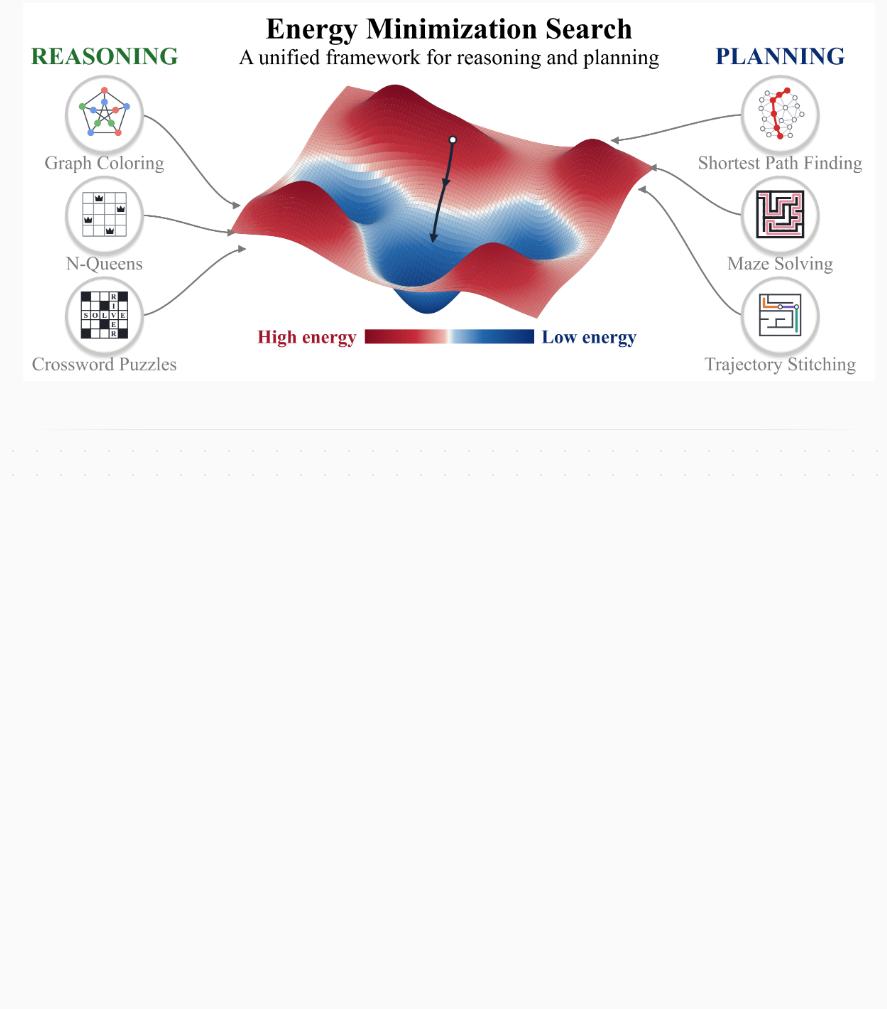
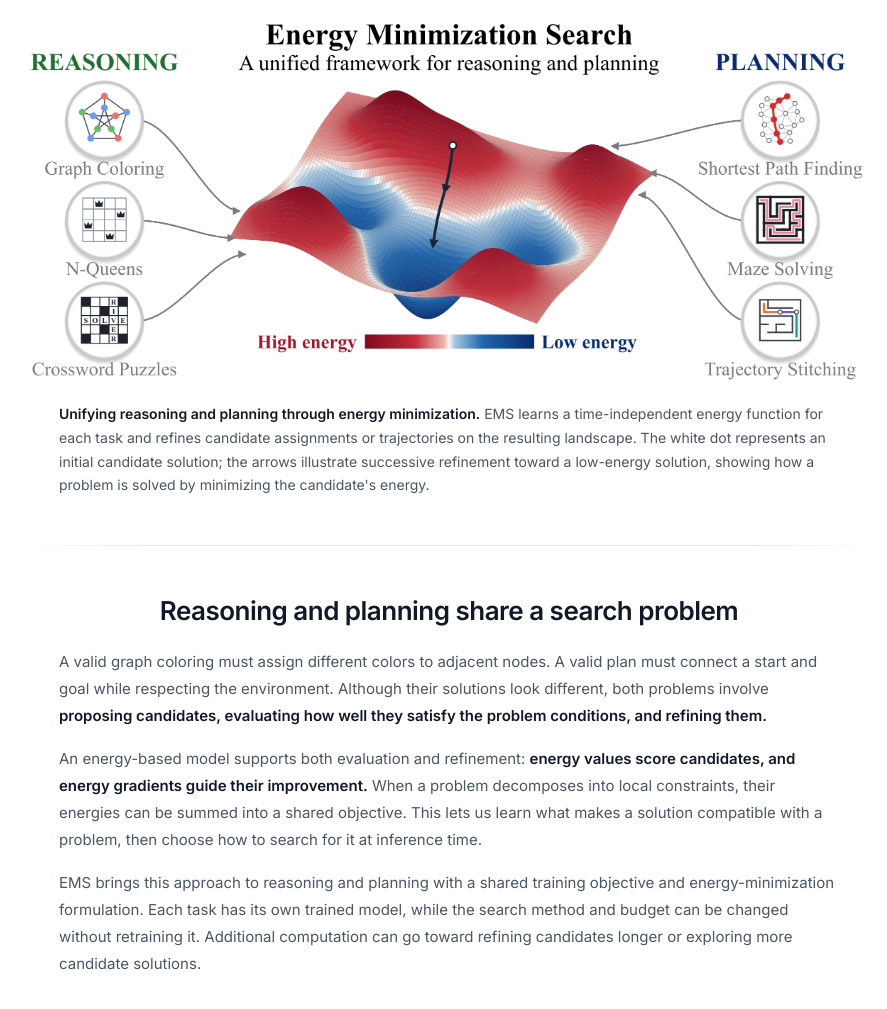
Before and after one commit to energy-based-model/ems, a plain HTML site: page docs/index.html in a window 1280 px wide. Shown: the part 761-1770 px from the top of the page, without its empty margins (191-1078 px from the left). Before the commit the page ends 1239 px from the top, so only its background shows below. Drawn offline with Linux system fonts and the light colour scheme; some icons are missing.

Commit message:
added section

```diff
--- a/docs/index.html
+++ b/docs/index.html
@@ -40,7 +40,7 @@
 
     <style>
       :root {
-        --bg: #fafafa;
+        --bg: #ffffff;
         --surface: #ffffff;
         --text-main: #111827;
         --text-muted: #4b5563;
@@ -72,19 +72,11 @@
         line-height: 1.65;
         -webkit-font-smoothing: antialiased;
         -moz-osx-font-smoothing: grayscale;
-        background-image: radial-gradient(#e5e7eb 1px, transparent 1px);
-        background-size: 24px 24px;
-        background-position: 0 0;
       }
 
       .page-backdrop {
         min-height: 100vh;
-        background: linear-gradient(
-          180deg,
-          rgba(250, 250, 250, 0.65) 0%,
-          rgba(250, 250, 250, 0.96) 320px,
-          var(--bg) 100%
-        );
+        background: var(--bg);
       }
 
       .container {
@@ -131,7 +123,7 @@
         flex-wrap: wrap;
         justify-content: center;
         gap: 0.5rem 2rem;
-        font-size: 1rem;
+        font-size: 1.125rem;
         font-weight: 500;
         margin-bottom: 0.75rem;
       }
@@ -153,7 +145,7 @@
         gap: 0.25rem 1.5rem;
         margin-bottom: 1.5rem;
         color: var(--text-muted);
-        font-size: 0.925rem;
+        font-size: 1rem;
       }
 
       .author-item a {
@@ -310,6 +302,43 @@
         height: auto;
       }
 
+      .overview-figure figcaption {
+        max-width: 780px;
+        margin: 1rem auto 0;
+        color: var(--text-muted);
+        font-size: 0.875rem;
+        line-height: 1.7;
+      }
+
+      .content-section {
+        max-width: 780px;
+        margin: 0 auto 3.5rem;
+      }
+
+      .content-section h2 {
+        margin-bottom: 1.25rem;
+        text-align: center;
+        font-size: clamp(1.3rem, 3vw, 1.625rem);
+        font-weight: 600;
+        line-height: 1.3;
+        letter-spacing: -0.02em;
+      }
+
+      .content-section p {
+        color: var(--text-muted);
+        line-height: 1.8;
+      }
+
+      .content-section p + p {
+        margin-top: 1rem;
+      }
+
+      .content-section strong,
+      .overview-figure strong {
+        color: var(--text-main);
+        font-weight: 600;
+      }
+
       /* Divider */
       .section-divider {
         height: 1px;
@@ -323,7 +352,7 @@
         }
         .authors-list {
           gap: 0.4rem 1.25rem;
-          font-size: 0.9375rem;
+          font-size: 1.0625rem;
         }
         .btn {
           padding: 0.55rem 1.1rem;
@@ -345,15 +374,14 @@
 
           <div class="authors-list">
             <span class="author-item">
-              <a href="#" target="_blank" rel="noopener noreferrer">
+              <a href="https://axr2718.github.io" target="_blank" rel="noopener noreferrer">
                 Adrian Rodriguez</a><sup>1</sup>
             </span>
             <span class="author-item">
-              <a href="#" target="_blank" rel="noopener noreferrer">
-                Angelica Kim</a><sup>2</sup>
+              Angelica Kim<sup>2</sup>
             </span>
             <span class="author-item">
-              <a href="#" target="_blank" rel="noopener noreferrer">
+              <a href="https://yunhuiguo.github.io" target="_blank" rel="noopener noreferrer">
                 Yunhui Guo</a><sup>1</sup>
             </span>
             <span class="author-item">
@@ -432,9 +460,43 @@
             height="1063"
             alt="Energy Minimization Search unifies reasoning and planning through a fixed energy landscape. Reasoning examples include graph coloring, N-Queens, and crossword puzzles; planning examples include shortest path finding, maze solving, and trajectory stitching."
           />
+          <figcaption>
+            <strong>Unifying reasoning and planning through energy minimization.</strong>
+            EMS learns a time-independent energy function for each task and refines
+            candidate assignments or trajectories on the resulting landscape. The
+            white dot represents an initial candidate solution; the arrows illustrate
+            successive refinement toward a low-energy solution, showing how a problem
+            is solved by minimizing the candidate's energy.
+          </figcaption>
         </figure>
 
         <div class="section-divider"></div>
+
+        <section class="content-section" aria-labelledby="shared-search-title">
+          <h2 id="shared-search-title">Reasoning and planning share a search problem</h2>
+          <p>
+            A valid graph coloring must assign different colors to adjacent nodes.
+            A valid plan must connect a start and goal while respecting the
+            environment. Although their solutions look different, both problems
+            involve <strong>proposing candidates, evaluating how well they satisfy
+            the problem conditions, and refining them.</strong>
+          </p>
+          <p>
+            An energy-based model supports both evaluation and refinement:
+            <strong>energy values score candidates, and energy gradients guide
+            their improvement.</strong> When a problem decomposes into local
+            constraints, their energies can be summed into a shared objective.
+            This lets us learn what makes a solution compatible with a problem,
+            then choose how to search for it at inference time.
+          </p>
+          <p>
+            EMS brings this approach to reasoning and planning with a shared
+            training objective and energy-minimization formulation. Each task has
+            its own trained model, while the search method and budget can be
+            changed without retraining it. Additional computation can go toward
+            refining candidates longer or exploring more candidate solutions.
+          </p>
+        </section>
       </main>
     </div>
   </body>
```
